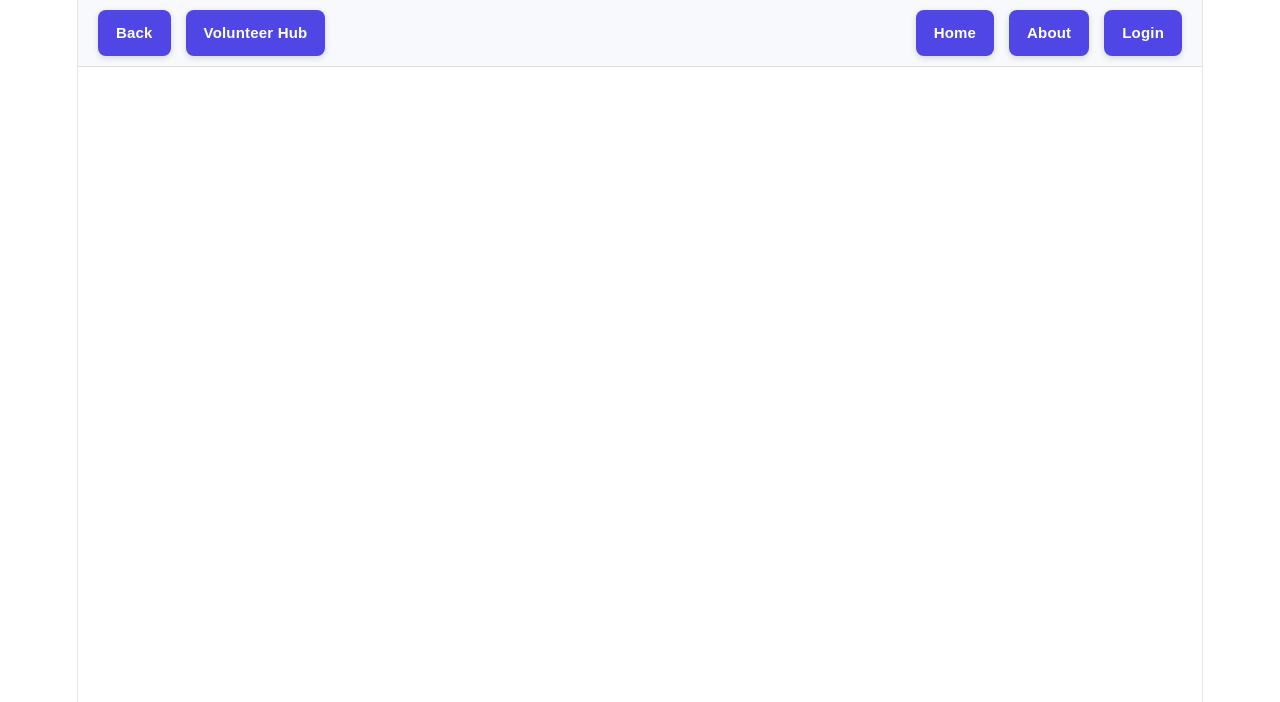
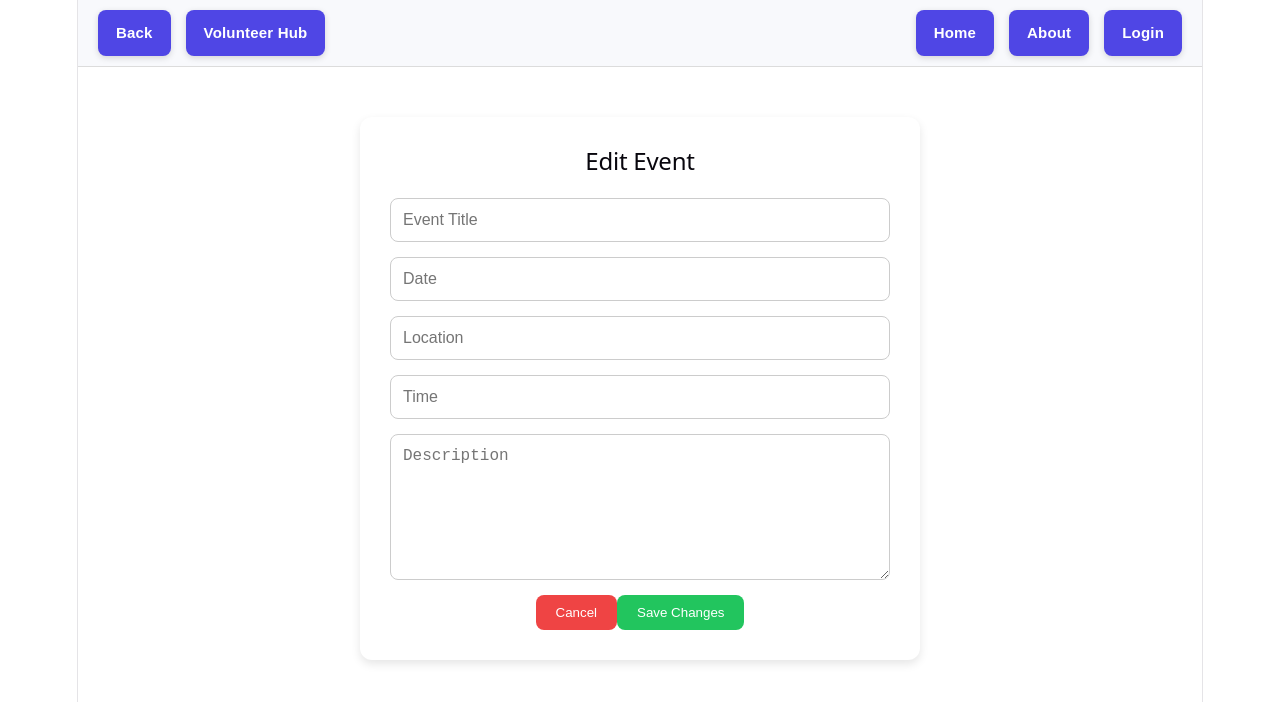
Before and after one commit to pollyology/VolunteerHubProject, a React (Vite) app: page /edit-event in a window 1280 px wide. Shown: the top 702 px of the page. Built offline with nearby package versions, Linux system fonts and the light colour scheme.

Commit message:
Completed admin CRUD event workflow

```diff
--- a/src/App.jsx
+++ b/src/App.jsx
@@ -16,6 +16,7 @@ import Events from './pages/Events'
 import CreateEvent from './pages/CreateEvent'
 import ConfirmEvent from './pages/ConfirmEvent'
 import EventCreated from './pages/EventCreated'
+import EditEvent from "./pages/EditEvent";
 
 function App() {
 
@@ -33,6 +34,7 @@ function App() {
         <Route path="/create-event" element={<CreateEvent />} />
         <Route path="/confirm-event" element={<ConfirmEvent />} />
         <Route path="/event-created" element={<EventCreated />} />
+        <Route path="/edit-event" element={<EditEvent />} />
       </Routes>
 
     </ BrowserRouter>
--- a/src/components/EventCard.jsx
+++ b/src/components/EventCard.jsx
@@ -1,10 +1,12 @@
 import "./EventCard.css";
 import { isAuthenticated } from "../services/authService";
+import { useNavigate } from "react-router-dom";
 
 function EventCard({ event, onDelete }) {
 
     const isAuth = isAuthenticated();
     const isAdmin = localStorage.getItem("isStaff") === "true";
+    const navigate = useNavigate();
 
     const handleRegister = () => {
         console.log("Registered for:", event.title);
@@ -34,7 +36,14 @@ function EventCard({ event, onDelete }) {
             ) : isAdmin ? (
                 <div className="admin-buttons">
 
-                    <button className="edit-btn">
+                    <button
+                        className="edit-btn"
+                        onClick={() =>
+                            navigate("/edit-event", {
+                                state: { event }
+                            })
+                        }
+                    >
                         Edit Event
                     </button>
 
--- /dev/null
+++ b/src/pages/EditEvent.jsx
@@ -0,0 +1,113 @@
+import { useLocation, useNavigate } from "react-router-dom";
+import { useState } from "react";
+import "./CreateEvent.css";
+
+function EditEvent() {
+
+    const location = useLocation();
+    const navigate = useNavigate();
+
+    const event = location.state?.event;
+
+    const [title, setTitle] = useState(event?.title || "");
+    const [date, setDate] = useState(event?.date || "");
+    const [locationText, setLocationText] = useState(event?.location || "");
+    const [time, setTime] = useState(event?.time || "");
+    const [description, setDescription] = useState(event?.description || "");
+
+    const handleSave = () => {
+
+        const storedEvents =
+            JSON.parse(localStorage.getItem("events")) || [];
+
+        const updatedEvents = storedEvents.map((storedEvent) => {
+
+            if (storedEvent.title === event.title) {
+
+                return {
+                    ...storedEvent,
+                    title,
+                    date,
+                    location: locationText,
+                    time,
+                    description
+                };
+            }
+
+            return storedEvent;
+        });
+
+        localStorage.setItem(
+            "events",
+            JSON.stringify(updatedEvents)
+        );
+
+        navigate("/events");
+    };
+
+    return (
+        <div className="create-page">
+
+            <div className="create-container">
+
+                <h2>Edit Event</h2>
+
+                <input
+                    type="text"
+                    placeholder="Event Title"
+                    value={title}
+                    onChange={(e) => setTitle(e.target.value)}
+                />
+
+                <input
+                    type="text"
+                    placeholder="Date"
+                    value={date}
+                    onChange={(e) => setDate(e.target.value)}
+                />
+
+                <input
+                    type="text"
+                    placeholder="Location"
+                    value={locationText}
+                    onChange={(e) => setLocationText(e.target.value)}
+                />
+
+                <input
+                    type="text"
+                    placeholder="Time"
+                    value={time}
+                    onChange={(e) => setTime(e.target.value)}
+                />
+
+                <textarea
+                    placeholder="Description"
+                    value={description}
+                    onChange={(e) => setDescription(e.target.value)}
+                />
+
+                <div className="button-group">
+
+                    <button
+                        className="cancel-btn"
+                        onClick={() => navigate("/events")}
+                    >
+                        Cancel
+                    </button>
+
+                    <button
+                        className="enter-btn"
+                        onClick={handleSave}
+                    >
+                        Save Changes
+                    </button>
+
+                </div>
+
+            </div>
+
+        </div>
+    );
+}
+
+export default EditEvent;
```
